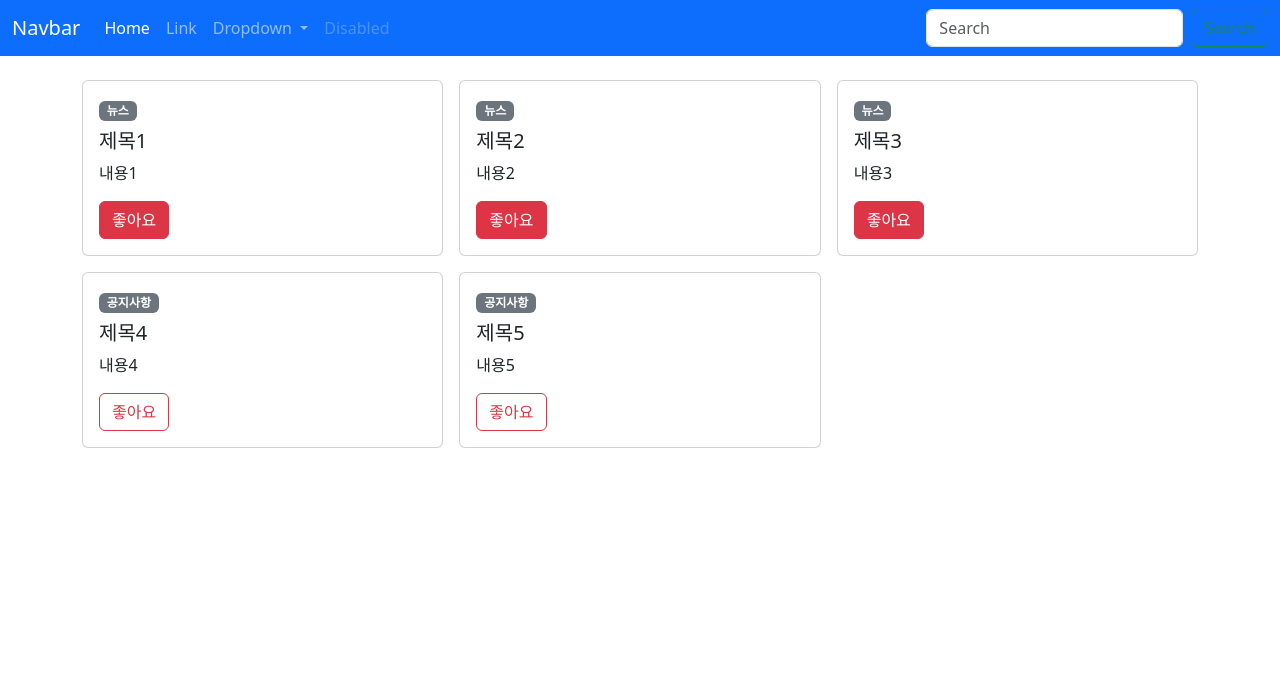
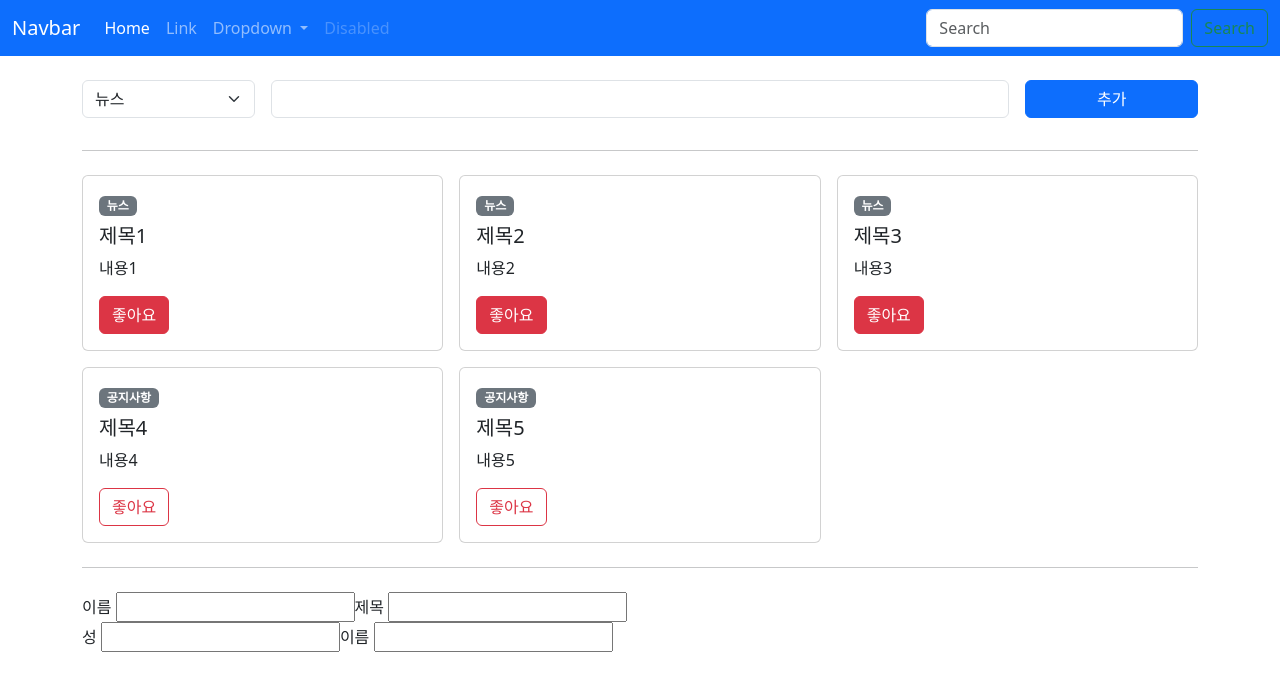
Before and after one commit to red2132/vue_practice_project, a Vue app in the folder vue3-basic-project/: page / in a window 1280 px wide. Shown: the top 690 px of the page. Built offline with nearby package versions, Linux system fonts and the light colour scheme.

Commit message:
emit 구현

```diff
--- a/vue3-basic-project/src/components/AppCard.vue
+++ b/vue3-basic-project/src/components/AppCard.vue
@@ -28,7 +28,7 @@
 		},
 		contents: {
 			type: String,
-			required: true,
+			// required: true,
 		},
 		isLike: {
 			type: Boolean,
--- /dev/null
+++ b/vue3-basic-project/src/components/LabelInput.vue
@@ -0,0 +1,34 @@
+<template>
+  <label>
+      {{ label }}
+      <input
+        type="text"
+        v-model="value"
+      />
+      <!-- <input :value="modelValue" @input="event => ($emit('update:modelValue', event.target.value))" /> -->
+    </label>
+</template>
+
+<script>
+import { computed } from 'vue';
+
+  export default {
+    props: ['modelValue', 'label'],
+    emits: ['update:modelValue'],
+    setup(props, { emit }) {
+      const value = computed({
+        get() {
+          return props.modelValue;
+        },
+        set(value) {
+          emit('update:modelValue', value)
+        }
+      });
+      return { value };
+    },
+  }
+</script>
+
+<style lang="scss" scoped>
+
+</style>
--- /dev/null
+++ b/vue3-basic-project/src/components/LabelTitle.vue
@@ -0,0 +1,33 @@
+<template>
+  <label>
+      {{ label }}
+      <input
+        type="text"
+        v-model="value"
+      />
+    </label>
+</template>
+
+<script>
+import { computed } from 'vue';
+
+  export default {
+    props: ['title', 'label'],
+    emits: ['update:title'],
+    setup(props, { emit }) {
+      const value = computed({
+        get() {
+          return props.title;
+        },
+        set(value) {
+          emit('update:title', value)
+        }
+      });
+      return { value };
+    },
+  }
+</script>
+
+<style lang="scss" scoped>
+
+</style>
--- /dev/null
+++ b/vue3-basic-project/src/components/PostCreate.vue
@@ -0,0 +1,62 @@
+<template>
+  <div class="row g-3">
+    <div class="col col-2">
+      <select
+        class="form-select mb-2"
+        aria-label="Default select example"
+        v-model="newPost.type"
+      >
+        <option selected>Open this select menu</option>
+        <option value="news">뉴스</option>
+        <option value="notice">알림</option>
+      </select>
+    </div>
+    <div class="col col-8">
+      <input class="form-control mb-2" v-model="newPost.title">
+    </div>
+    <div class="col col-2 d-grid">
+      <!-- <button class="btn btn-primary mb-2" @click="$emit('createPost')"> -->
+      <button class="btn btn-primary mb-2" @click="createPost">
+        추가
+      </button>
+    </div>
+  </div>
+</template>
+
+<script>
+import { ref } from 'vue';
+
+export default {
+  emits: {
+    createPost: newPost => {
+      if(!newPost.title) {
+        return false;
+      } else if(!newPost.type) {
+        return false;
+      }
+      return true;
+    }
+  },
+
+  setup(props, context) {
+    const type = ref('news');
+    const title = ref('');
+
+    const newPost = {
+      type: type.value,
+      title: title.value
+    };
+
+    const createPost = () => {
+      context.emit('createPost', newPost);
+      type.value = 'news';
+      title.value = '';
+    }
+    return { createPost, title, type, newPost };
+  }
+}
+</script>
+
+<style lang="scss" scoped>
+
+</style>
--- a/vue3-basic-project/src/components/TheView.vue
+++ b/vue3-basic-project/src/components/TheView.vue
@@ -1,6 +1,8 @@
 <template>
 	<main>
     <div class="container py-4">
+      <PostCreate @create-post="createPost"/>
+      <hr class="my-4">
       <div class="row g-3">
         <div class="col col-4" v-for="post in posts" :key="post.id">
           <AppCard
@@ -12,19 +14,35 @@
           />
         </div>
       </div>
+      <hr class="my-4"/>
+      <LabelInput v-model="username" label="이름" />
+      <LabelTitle v-model:title="username" label="제목" />
+      <!-- 전달인자의 이름을 바꾸고 싶으면 v-model: + 바꾸고 싶은 이름 -->
+       <Username v-model:firstname="firstname" v-model:lastname="lastname" />
     </div>
 	</main>
 </template>
 
 <script>
-import { reactive } from 'vue';
+import { reactive, ref } from 'vue';
 import AppCard from './AppCard.vue';
+import PostCreate from './PostCreate.vue';
+import LabelInput from './LabelInput.vue';
+import LabelTitle from './LabelTitle.vue';
+import Username from './username.vue';
 
 export default {
   components: {
-    AppCard
+    AppCard,
+    PostCreate,
+    LabelInput,
+    LabelTitle,
+    Username,
   },
   setup() {
+    const username = ref('');
+    const firstname = ref('');
+    const lastname = ref('');
     const posts = reactive([
       { id: 1, title: '제목1', contents: '내용1', isLike: true, type: 'news' },
       { id: 2, title: '제목2', contents: '내용2', isLike: true, type: 'news' },
@@ -32,7 +50,19 @@
       { id: 4, title: '제목4', contents: '내용4', isLike: false, type: 'notice' },
       { id: 5, title: '제목5', contents: '내용5', isLike: false, type: 'notice' },
     ])
-    return { posts }
+
+    const createPost = (newPost) => {
+      console.log('createPost');
+      console.log('new title is ' + newPost.title);
+      posts.push(newPost);
+    }
+    return {
+      username,
+      firstname,
+      lastname,
+      posts,
+      createPost
+   }
   }
 }
 
--- /dev/null
+++ b/vue3-basic-project/src/components/username.vue
@@ -0,0 +1,31 @@
+<template>
+	<div>
+		<LabelInput
+			:model-value="firstname"
+			@update:model-value="value => $emit('update:firstname', value)"
+			label="성"
+		></LabelInput>
+		<LabelInput
+			:model-value="lastname"
+			@update:model-value="value => $emit('update:lastname', value)"
+			label="이름"
+		></LabelInput>
+	</div>
+</template>
+
+<script>
+import LabelInput from './LabelInput.vue';
+
+export default {
+	props: ['firstname', 'lastname'],
+	emits: ['update:firstname', 'update:lastname'],
+	components: {
+		LabelInput,
+	},
+	setup() {
+		return {};
+	},
+};
+</script>
+
+<style lang="scss" scoped></style>
```
